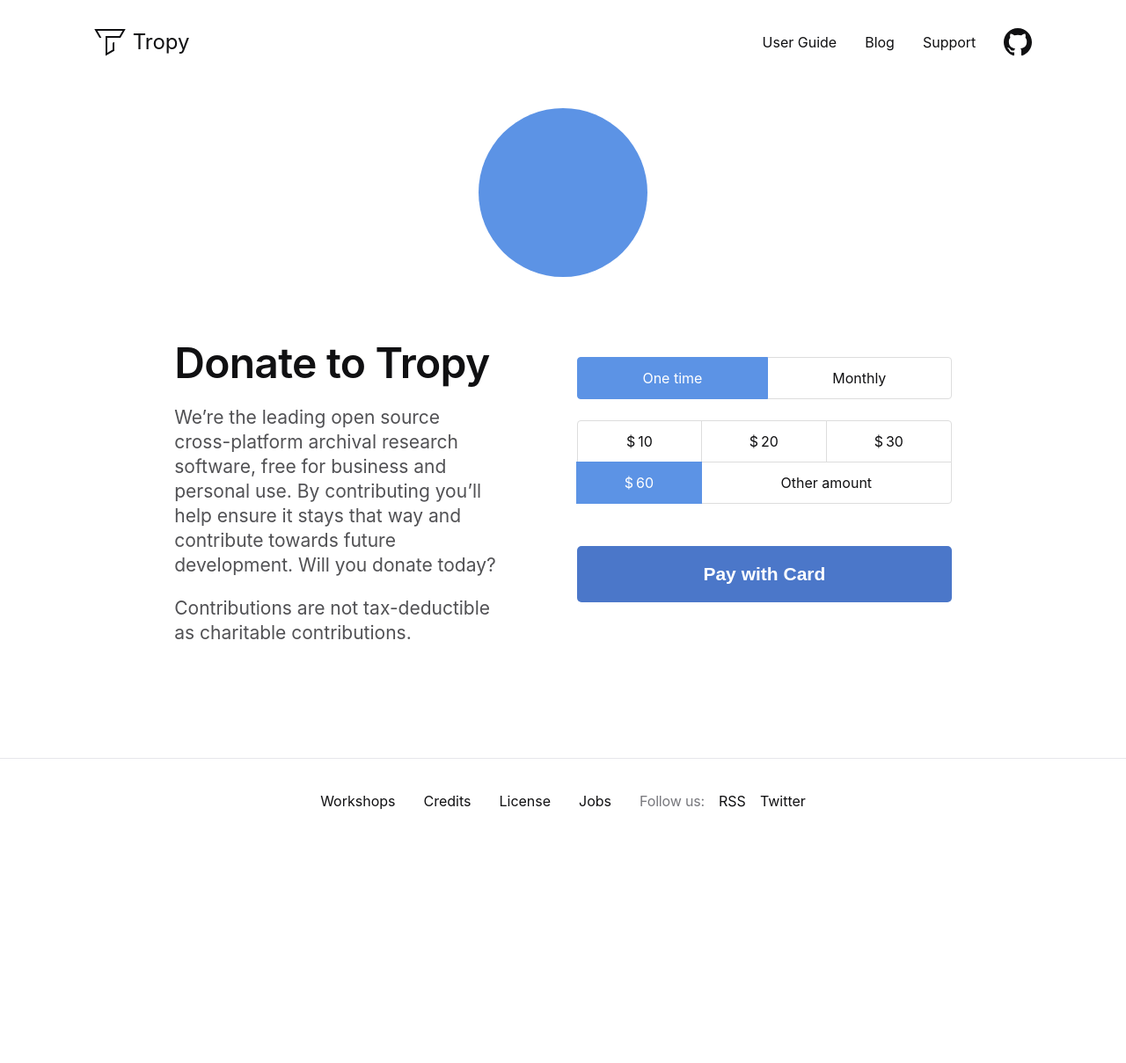
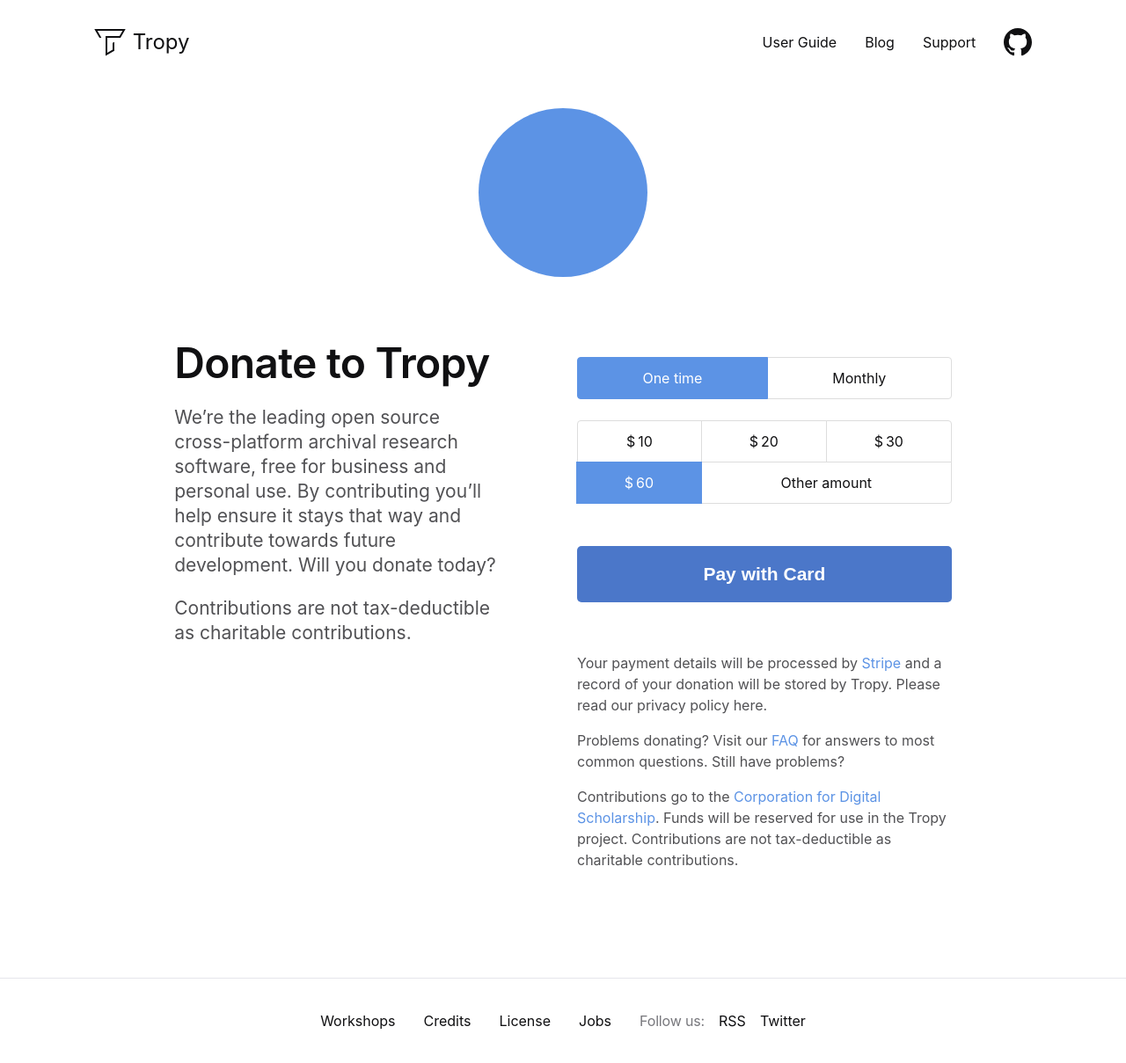
Before and after one commit to tropy/tropy.github.io, a Jekyll site: the page built from donate.html, in a window 1280 px wide. Shown: the whole page at 88% size. Built offline with Jekyll 4.4.1, drawn with Linux system fonts in a browser that asks for light colours; before the commit the page ends 959 px from its top, so only the background shows below that.

Commit message:
Add text.

```diff
--- a/assets/stylesheets/_donate.scss
+++ b/assets/stylesheets/_donate.scss
@@ -1,7 +1,7 @@
 .donate {
   main {
     @media (min-width: $sm) {
-      padding-bottom: $section-spacing-y; // todo
+      padding-bottom: $section-spacing-y - 22px;
     }
   }
 
@@ -35,6 +35,10 @@
     @media (min-width: $sm) {
       margin-top: $font-size-large;
     }
+  }
+
+  p {
+    color: $gray-dark;
   }
 }
 
@@ -149,5 +153,9 @@
         background-color: mix($blue, $blue-dark, 50%);
       }
     }
+
+    @media (min-width: $sm) {
+      margin-bottom: $space-xxxl - 7px;
+    }
   }
 }
--- a/assets/stylesheets/_variables.scss
+++ b/assets/stylesheets/_variables.scss
@@ -21,13 +21,14 @@
 
 // Spacing
 
-$space-min: 4px;
-$space-xs:  8px;
-$space-sm:  12px;
-$space-md:  16px;
-$space-lg:  24px;
-$space-xl:  32px;
-$space-xxl: 48px;
+$space-min:  4px;
+$space-xs:   8px;
+$space-sm:   12px;
+$space-md:   16px;
+$space-lg:   24px;
+$space-xl:   32px;
+$space-xxl:  48px;
+$space-xxxl: 64px;
 
 // Base
 
--- a/donate.html
+++ b/donate.html
@@ -2,6 +2,7 @@
 layout: page
 class: donate
 ---
+
 <div class="tropy-icon"></div>
 <div class="row">
   <div class="col-md-4 start-md-2 col-text">
@@ -45,5 +46,8 @@
         <button class="btn btn-xl btn-donate" type="submit">Pay with Card</button>
       </form>
     </tpy-donations>
+    <p>Your payment details will be processed by <a href="https://stripe.com/privacy">Stripe</a> and a record of your donation will be stored by Tropy. Please read our privacy policy here.</p>
+    <p>Problems donating? Visit our <a href="/donations-faq">FAQ</a> for answers to most common questions. Still have problems?</p>
+    <p>Contributions go to the <a href="https://digitalscholar.org">Corporation for Digital Scholarship</a>. Funds will be reserved for use in the Tropy project. Contributions are not tax-deductible as charitable contributions.</p>
   </div>
 </div>
--- /dev/null
+++ b/donations-faq.html
@@ -0,0 +1,6 @@
+---
+layout: page
+class: donations-faq
+---
+
+<h1>Tropy Donation FAQs</h1>
```
